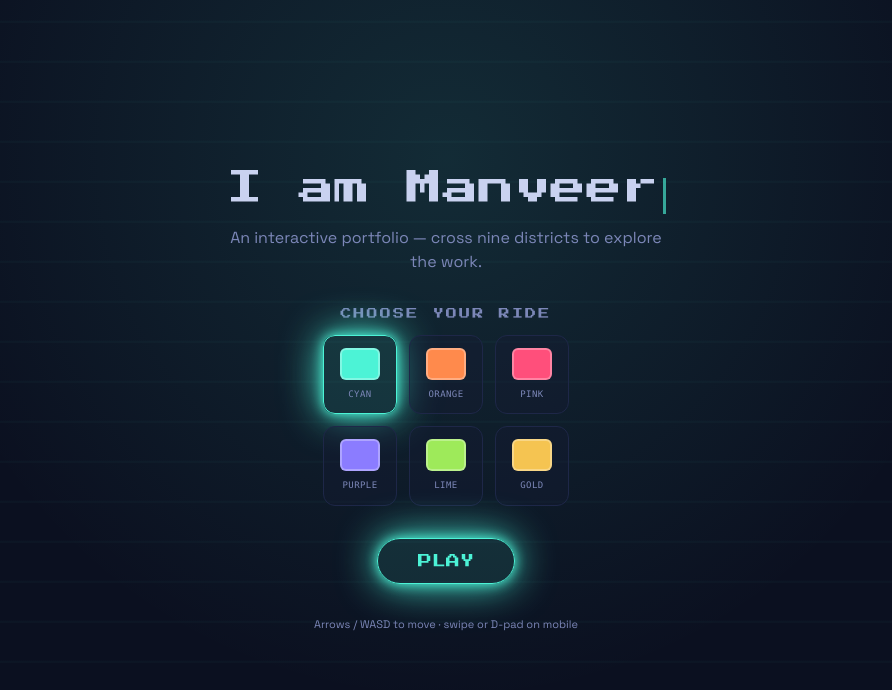
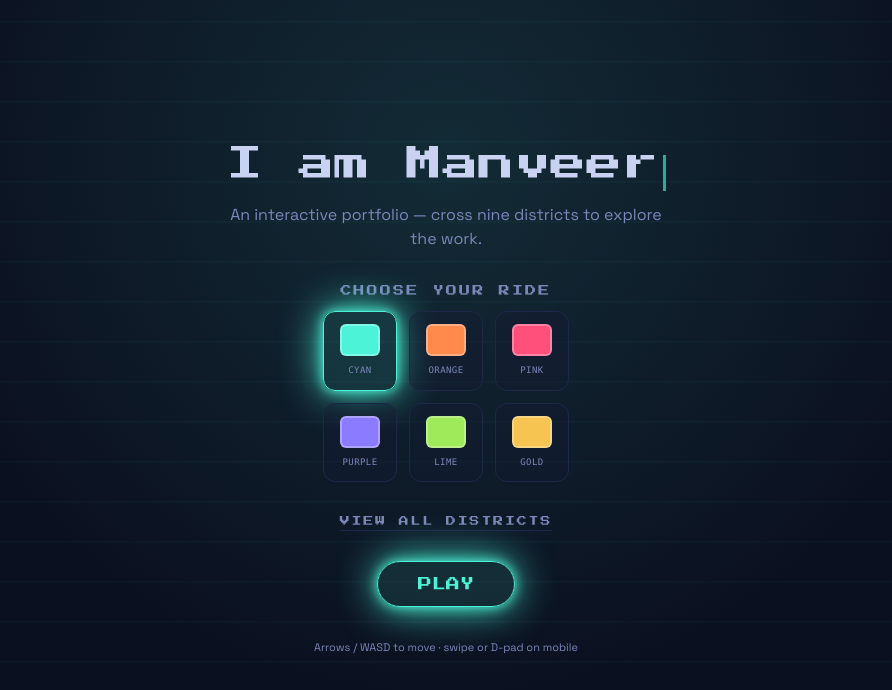
Before and after one commit to manveerplaha/Crosspath, a Next.js app: page / in a window 1280 px wide. Shown: the top 690 px of the page, without its empty margins (194-1086 px from the left). Built offline with nearby package versions, Linux system fonts and the light colour scheme.

Commit message:
Fix district portfolio start and progression

```diff
--- a/src/app/1303/page.tsx
+++ b/src/app/1303/page.tsx
@@ -1,6 +1,7 @@
 "use client";
 
 import { useState } from "react";
+import { useGameStore } from "@/store/useGameStore";
 
 type Signal = {
   id: string;
@@ -71,6 +72,7 @@ const favourites = [
 
 export default function SignalRoomPage() {
   const [activeId, setActiveId] = useState("now");
+  const setPhase = useGameStore((s) => s.setPhase);
   const activeSignal = signals.find((signal) => signal.id === activeId) ?? signals[0]!;
 
   return (
@@ -104,7 +106,10 @@ export default function SignalRoomPage() {
                   type="button"
                   aria-label={`Open ${signal.eyebrow.toLowerCase()} signal`}
                   aria-pressed={isActive}
-                  onClick={() => setActiveId(signal.id)}
+                  onClick={() => {
+                  setPhase("playing");
+                  window.dispatchEvent(new Event("crosspath-resume"));
+                  }}
                   className={`absolute ${signal.position} group z-10 grid h-12 w-12 place-items-center rounded-full border transition duration-300 hover:scale-110 focus-visible:scale-110 sm:h-16 sm:w-16 ${
                     isActive ? colorClasses[signal.color] : "border-mistDim/60 bg-void text-mistDim hover:border-mist hover:text-mist"
                   }`}
--- a/src/app/page.tsx
+++ b/src/app/page.tsx
@@ -23,31 +23,136 @@ export default function Home() {
   const phase = useGameStore((s) => s.phase);
   const resetRun = useGameStore((s) => s.resetRun);
   const setPhase = useGameStore((s) => s.setPhase);
-  const showGame = phase === "playing" || phase === "district" || phase === "complete";
+
+  const viewingPortfolio = useGameStore((s) => s.viewingPortfolio);
+  const setViewingPortfolio = useGameStore(
+    (s) => s.setViewingPortfolio
+  );
+
+  const showGame =
+    phase === "playing" ||
+    phase === "district" ||
+    phase === "complete";
 
   return (
     <main className="relative min-h-dvh overflow-hidden bg-void">
       <LoadingScreen />
 
+      {/* ============================================================
+          VIEW ALL DISTRICTS / PORTFOLIO
+          ============================================================ */}
+      {viewingPortfolio && (
+        <div className="fixed inset-0 z-[60] overflow-y-auto bg-void px-4 py-8">
+          <div className="mx-auto max-w-5xl">
+            <div className="mb-8 flex items-center justify-between">
+              <div>
+                <p className="font-display text-[10px] tracking-[0.3em] text-neon">
+                  CROSSPATH / PORTFOLIO
+                </p>
+
+                <h1 className="mt-2 font-display text-2xl text-mist sm:text-3xl">
+                  ALL DISTRICTS
+                </h1>
+              </div>
+
+              <button
+                type="button"
+                onClick={() => setViewingPortfolio(false)}
+                className="rounded-full border border-duskLight px-4 py-2 font-display text-[10px] text-mistDim transition hover:border-neon hover:text-neon"
+              >
+                ✕ CLOSE
+              </button>
+            </div>
+
+            <div className="grid gap-4 sm:grid-cols-2 lg:grid-cols-3">
+              {DISTRICTS.map((district, index) => (
+                <button
+                  key={district.id}
+                  type="button"
+                  onClick={() => {
+                    /*
+                     * IMPORTANT:
+                     * Use openDistrictFromPortfolio instead of
+                     * openDistrict.
+                     *
+                     * This sets startRow to the selected district's
+                     * actual row, so if someone chooses District 3,
+                     * the game starts at District 3 instead of Row 0.
+                     */
+                    setViewingPortfolio(false);
+
+                    useGameStore
+                      .getState()
+                      .openDistrictFromPortfolio(district.id);
+                  }}
+                  className="group rounded-2xl border border-duskLight bg-dusk/50 p-5 text-left transition hover:-translate-y-1 hover:border-neon hover:shadow-neon"
+                >
+                  <p
+                    className={`font-display text-[9px] tracking-[0.2em] ${
+                      district.accent === "neon"
+                        ? "text-neon"
+                        : district.accent === "amber"
+                          ? "text-amber"
+                          : "text-magenta"
+                    }`}
+                  >
+                    DISTRICT {String(index + 1).padStart(2, "0")}
+                  </p>
+
+                  <h2 className="mt-3 font-display text-lg text-mist">
+                    {district.title}
+                  </h2>
+
+                  <p className="mt-3 line-clamp-3 text-sm leading-relaxed text-mistDim">
+                    {district.summary}
+                  </p>
+
+                  <p className="mt-5 font-display text-[9px] tracking-wider text-mistDim transition group-hover:text-neon">
+                    OPEN DISTRICT →
+                  </p>
+                </button>
+              ))}
+            </div>
+          </div>
+        </div>
+      )}
+
+      {/* ============================================================
+          GAME
+          ============================================================ */}
       {showGame && (
-        <div className="relative mx-auto flex min-h-dvh max-w-2xl flex-col items-center justify-start pt-[calc(2rem+env(safe-area-inset-top))] px-3 pb-6 sm:justify-center sm:pt-6">
+        <div className="relative mx-auto flex min-h-dvh max-w-2xl flex-col items-center justify-start px-3 pb-6 pt-[calc(2rem+env(safe-area-inset-top))] sm:justify-center sm:pt-6">
           <GameRoot />
         </div>
       )}
 
+      {/* ============================================================
+          DISTRICT MODAL
+          ============================================================ */}
       <DistrictModal />
 
+      {/* ============================================================
+          JOURNEY COMPLETE
+          ============================================================ */}
       {phase === "complete" && (
         <motion.div
           initial={{ opacity: 0 }}
           animate={{ opacity: 1 }}
           className="fixed inset-0 z-50 flex flex-col items-center justify-center gap-6 bg-void/95 px-6 text-center"
         >
-          <p className="font-display text-[10px] tracking-[0.3em] text-neon">JOURNEY COMPLETED</p>
-          <h2 className="font-display text-2xl text-mist sm:text-3xl">All {DISTRICTS.length} districts unlocked</h2>
+          <p className="font-display text-[10px] tracking-[0.3em] text-neon">
+            JOURNEY COMPLETED
+          </p>
+
+          <h2 className="font-display text-2xl text-mist sm:text-3xl">
+            All {DISTRICTS.length} districts unlocked
+          </h2>
+
           <p className="max-w-md font-body text-sm text-mistDim">
-            That&apos;s the whole journey, one intersection at a time. Thanks for crossing.
+            That&apos;s the whole journey, one intersection at a time.
+            Thanks for crossing.
           </p>
+
           <div className="flex flex-col gap-3 sm:flex-row">
             <button
               onClick={() => setPhase("playing")}
@@ -55,6 +160,7 @@ export default function Home() {
             >
               CONTINUE
             </button>
+
             <button
               onClick={resetRun}
               className="rounded-full border border-duskLight px-8 py-2.5 font-display text-xs text-mistDim transition hover:border-mist hover:text-mist"
--- a/src/components/DistrictModal.tsx
+++ b/src/components/DistrictModal.tsx
@@ -9,11 +9,13 @@ const accentText: Record<string, string> = {
   amber: "text-amber",
   magenta: "text-magenta",
 };
+
 const accentBorder: Record<string, string> = {
   neon: "border-neon shadow-neon",
   amber: "border-amber shadow-amber",
   magenta: "border-magenta",
 };
+
 const accentSolid: Record<string, string> = {
   neon: "bg-neon shadow-neon",
   amber: "bg-amber shadow-amber",
@@ -23,7 +25,18 @@ const accentSolid: Record<string, string> = {
 export default function DistrictModal() {
   const activeId = useGameStore((s) => s.activeDistrict);
   const closeDistrict = useGameStore((s) => s.closeDistrict);
+  const startRow = useGameStore((s) => s.startRow);
+  const viewingPortfolio = useGameStore((s) => s.viewingPortfolio);
+
   const district = activeId ? districtById(activeId) : null;
+
+  const handleBackToCrossing = () => {
+    closeDistrict();
+
+    if (viewingPortfolio && startRow !== null) {
+      window.dispatchEvent(new Event("crosspath-start-at-row"));
+    }
+  };
 
   return (
     <AnimatePresence>
@@ -43,8 +56,12 @@ export default function DistrictModal() {
             initial={{ y: 60, opacity: 0 }}
             animate={{ y: 0, opacity: 1 }}
             exit={{ y: 40, opacity: 0 }}
-            transition={{ type: "spring", damping: 26, stiffness: 260 }}
-            className={`relative w-full max-w-lg rounded-t-3xl border-t sm:rounded-3xl sm:border bg-dusk p-6 pb-[calc(1.5rem+env(safe-area-inset-bottom))] sm:p-8 ${accentBorder[district.accent]}`}
+            transition={{
+              type: "spring",
+              damping: 26,
+              stiffness: 260,
+            }}
+            className={`relative w-full max-w-lg rounded-t-3xl border-t bg-dusk p-6 pb-[calc(1.5rem+env(safe-area-inset-bottom))] sm:rounded-3xl sm:border sm:p-8 ${accentBorder[district.accent]}`}
           >
             <button
               onClick={closeDistrict}
@@ -54,16 +71,36 @@ export default function DistrictModal() {
               ✕
             </button>
 
-            <p className={`font-display text-[10px] tracking-[0.25em] ${accentText[district.accent]}`}>{district.eyebrow}</p>
-            <h2 className="mt-2 font-display text-xl text-mist sm:text-2xl">{district.title}</h2>
-            <p className="mt-4 font-body text-sm leading-relaxed text-mistDim sm:text-base">{district.summary}</p>
+            <p
+              className={`font-display text-[10px] tracking-[0.25em] ${accentText[district.accent]}`}
+            >
+              {district.eyebrow}
+            </p>
+
+            <h2 className="mt-2 font-display text-xl text-mist sm:text-2xl">
+              {district.title}
+            </h2>
+
+            <p className="mt-4 font-body text-sm leading-relaxed text-mistDim sm:text-base">
+              {district.summary}
+            </p>
 
             {district.stats && (
               <div className="mt-5 grid grid-cols-3 gap-2">
                 {district.stats.map((s) => (
-                  <div key={s.label} className="rounded-xl border border-duskLight bg-void/60 p-3 text-center">
-                    <p className={`font-display text-sm ${accentText[district.accent]}`}>{s.value}</p>
-                    <p className="mt-1 text-[10px] uppercase tracking-wide text-mistDim">{s.label}</p>
+                  <div
+                    key={s.label}
+                    className="rounded-xl border border-duskLight bg-void/60 p-3 text-center"
+                  >
+                    <p
+                      className={`font-display text-sm ${accentText[district.accent]}`}
+                    >
+                      {s.value}
+                    </p>
+
+                    <p className="mt-1 text-[10px] uppercase tracking-wide text-mistDim">
+                      {s.label}
+                    </p>
                   </div>
                 ))}
               </div>
@@ -78,7 +115,10 @@ export default function DistrictModal() {
                   transition={{ delay: 0.06 * i }}
                   className="flex gap-2.5 font-body text-sm text-mist"
                 >
-                  <span className={accentText[district.accent]}>▹</span>
+                  <span className={accentText[district.accent]}>
+                    ▹
+                  </span>
+
                   <span>{b}</span>
                 </motion.li>
               ))}
@@ -89,19 +129,38 @@ export default function DistrictModal() {
                 {district.links.map((link, i) => {
                   const row = (
                     <>
-                      <span className={`font-display text-xs ${accentText[district.accent]}`}>▷ {link.label}</span>
-                      <span className="mt-0.5 block font-body text-xs text-mistDim">{link.detail}</span>
+                      <span
+                        className={`font-display text-xs ${accentText[district.accent]}`}
+                      >
+                        ▷ {link.label}
+                      </span>
+
+                      <span className="mt-0.5 block font-body text-xs text-mistDim">
+                        {link.detail}
+                      </span>
                     </>
                   );
+
                   const rowClass =
                     "block rounded-xl border border-duskLight bg-void/60 px-4 py-3 transition hover:border-mist";
+
                   return link.href ? (
                     <motion.a
                       key={link.label}
                       href={link.href}
                       download={link.download}
-                      target={!link.download && !link.href.startsWith("mailto:") ? "_blank" : undefined}
-                      rel={!link.download && !link.href.startsWith("mailto:") ? "noopener noreferrer" : undefined}
+                      target={
+                        !link.download &&
+                        !link.href.startsWith("mailto:")
+                          ? "_blank"
+                          : undefined
+                      }
+                      rel={
+                        !link.download &&
+                        !link.href.startsWith("mailto:")
+                          ? "noopener noreferrer"
+                          : undefined
+                      }
                       initial={{ opacity: 0, x: -8 }}
                       animate={{ opacity: 1, x: 0 }}
                       transition={{ delay: 0.06 * i }}
@@ -134,10 +193,14 @@ export default function DistrictModal() {
             )}
 
             <motion.button
-              onClick={closeDistrict}
+              onClick={handleBackToCrossing}
               whileTap={{ scale: 0.93 }}
               whileHover={{ scale: 1.03 }}
-              transition={{ type: "spring", stiffness: 400, damping: 15 }}
+              transition={{
+                type: "spring",
+                stiffness: 400,
+                damping: 15,
+              }}
               className={`mt-6 block w-full rounded-full py-3.5 font-display text-xs font-bold tracking-wide text-void shadow-lg sm:hidden ${accentSolid[district.accent]}`}
             >
               ← BACK TO THE CROSSING
--- a/src/components/LoadingScreen.tsx
+++ b/src/components/LoadingScreen.tsx
@@ -201,7 +201,16 @@ export default function LoadingScreen() {
               </div>
             </div>
 
+              <button
+                type="button"
+                onClick={() => useGameStore.getState().setViewingPortfolio(true)}
+                className="font-display text-[10px] tracking-[0.18em] text-mistDim underline decoration-duskLight underline-offset-4 transition hover:text-neon hover:decoration-neon"
+                >
+                VIEW ALL DISTRICTS
+              </button>
+
             <motion.button
+
               whileHover={{ scale: 1.04 }}
               whileTap={{ scale: 0.97 }}
               onClick={() => setPhase("playing")}
--- a/src/game/scenes/GameScene.ts
+++ b/src/game/scenes/GameScene.ts
@@ -48,18 +48,29 @@ export class GameScene extends Phaser.Scene {
     this.worldContainer.add(this.bg);
 
     // Pre-render a window of lanes around the start.
-    for (let r = 0; r <= 12; r++) this.spawnLane(r);
+    const store = useGameStore.getState();
+    const startRow = store.startRow ?? 0;
+
+    for (let r = Math.max(0, startRow - 2); r <= startRow + 12; r++) {
+    this.spawnLane(r);
+}
 
     this.player = new Player(this, Math.floor(COLS / 2));
-    this.player.setPosition(colToX(this.player.gridCol), rowToY(0));
+    this.player.gridRow = startRow;
+    this.player.setPosition(
+    colToX(this.player.gridCol),
+    rowToY(startRow)
+    );
     this.worldContainer.add(this.player.sprite);
 
     this.cameraTargetY = 0;
     this.setupInput();
 
-    const store = useGameStore.getState();
     store.setPhase("playing");
-    store.setCheckpoint(0);
+
+    if (store.startRow !== null) {
+    store.setCheckpoint(store.startRow);
+    }
     audioManager.startAmbient();
 
     this.events.on("shutdown", () => audioManager.stopAmbient());
@@ -180,6 +191,31 @@ export class GameScene extends Phaser.Scene {
     this.ensureLanesAround(this.player.gridRow);
     this.cameraTargetY = this.player.gridRow * TILE;
   }
+
+  restartFromStartRow() {
+  const store = useGameStore.getState();
+  const row = store.startRow;
+
+  if (row === null) return;
+
+  this.inputLocked = true;
+
+  this.ensureLanesAround(row);
+
+  this.player.gridRow = row;
+  this.player.gridCol = Math.floor(COLS / 2);
+
+  this.player.setPosition(
+    colToX(this.player.gridCol),
+    rowToY(row)
+  );
+
+  this.cameraTargetY = row * TILE;
+
+  store.setCheckpoint(row);
+
+  this.inputLocked = false;
+}
 
   // ------------------------------------------------------------ lane mgmt
 
--- a/src/store/useGameStore.ts
+++ b/src/store/useGameStore.ts
@@ -1,26 +1,43 @@
 import { create } from "zustand";
 import type { DistrictId } from "@/data/districts";
 
-export type GamePhase = "loading" | "menu" | "playing" | "district" | "complete";
-export type VehicleColorId = "cyan" | "orange" | "pink" | "purple" | "lime" | "gold" | "crimson";
+export type GamePhase =
+  | "loading"
+  | "menu"
+  | "playing"
+  | "district"
+  | "complete";
+
+export type VehicleColorId =
+  | "cyan"
+  | "orange"
+  | "pink"
+  | "purple"
+  | "lime"
+  | "gold"
+  | "crimson";
 
 interface GameState {
   phase: GamePhase;
   score: number;
   coins: number;
   checkpointRow: number;
+  startRow: number | null;
   unlockedDistricts: DistrictId[];
   activeDistrict: DistrictId | null;
   muted: boolean;
   selectedVehicleColor: VehicleColorId;
   ownedVehicleColors: VehicleColorId[];
+  viewingPortfolio: boolean;
 
   setPhase: (phase: GamePhase) => void;
+  setViewingPortfolio: (value: boolean) => void;
   addScore: (amount: number) => void;
   collectCoin: () => void;
   setCheckpoint: (row: number) => void;
   unlockDistrict: (id: DistrictId) => void;
   openDistrict: (id: DistrictId) => void;
+  openDistrictFromPortfolio: (id: DistrictId) => void;
   closeDistrict: () => void;
   toggleMuted: () => void;
   selectVehicleColor: (color: VehicleColorId) => void;
@@ -33,8 +50,10 @@ export const useGameStore = create<GameState>((set, get) => ({
   score: 0,
   coins: 0,
   checkpointRow: 0,
+  startRow: null,
   unlockedDistricts: [],
   activeDistrict: null,
+  viewingPortfolio: false,
   muted: false,
   selectedVehicleColor: "cyan",
 
@@ -45,22 +64,70 @@ export const useGameStore = create<GameState>((set, get) => ({
   ],
 
   setPhase: (phase) => set({ phase }),
-  addScore: (amount) => set({ score: get().score + amount }),
-  collectCoin: () => set({ coins: get().coins + 1 }),
-  setCheckpoint: (row) => set({ checkpointRow: Math.max(row, get().checkpointRow) }),
+
+  setViewingPortfolio: (value) =>
+    set({ viewingPortfolio: value }),
+
+  addScore: (amount) =>
+    set({ score: get().score + amount }),
+
+  collectCoin: () =>
+    set({ coins: get().coins + 1 }),
+
+  setCheckpoint: (row) =>
+    set({
+      checkpointRow: Math.max(row, get().checkpointRow),
+    }),
+
   unlockDistrict: (id) =>
-    set((s) => (s.unlockedDistricts.includes(id) ? s : { unlockedDistricts: [...s.unlockedDistricts, id] })),
-  openDistrict: (id) => set({ activeDistrict: id, phase: "district" }),
+    set((s) =>
+      s.unlockedDistricts.includes(id)
+        ? s
+        : {
+            unlockedDistricts: [
+              ...s.unlockedDistricts,
+              id,
+            ],
+          }
+    ),
+
+  openDistrict: (id) =>
+    set({
+      activeDistrict: id,
+      phase: "district",
+    }),
+
+  openDistrictFromPortfolio: (id) => {
+    const district = require("@/data/districts").districtById(id);
+
+    set({
+      activeDistrict: id,
+      startRow: district.row,
+      phase: "district",
+    });
+  },
+
   closeDistrict: () =>
     set((s) => ({
       activeDistrict: null,
-      // Closing the final (contact) district is the "you finished the journey"
-      // moment — everything else just returns to normal play.
-      phase: s.activeDistrict === "contact" ? "complete" : "playing",
+
+      // Closing the final (contact) district is the
+      // "you finished the journey" moment.
+      phase:
+        s.activeDistrict === "contact"
+          ? "complete"
+          : "playing",
     })),
-  toggleMuted: () => set({ muted: !get().muted }),
+
+  toggleMuted: () =>
+    set({
+      muted: !get().muted,
+    }),
+
   selectVehicleColor: (color) =>
-  set({ selectedVehicleColor: color }),
+    set({
+      selectedVehicleColor: color,
+    }),
 
   buyVehicleColor: (color, cost) => {
     const state = get();
@@ -83,13 +150,16 @@ buyVehicleColor: (color, cost) => {
 
     return true;
   },
+
   resetRun: () =>
     set({
       score: 0,
       coins: 0,
       checkpointRow: 0,
+      startRow: null,
       unlockedDistricts: [],
       activeDistrict: null,
+      viewingPortfolio: false,
       phase: "menu",
     }),
 }));
```
Also changed, not shown: src/components/PhaserGame.tsx (+36 -10 lines). Lines whose indentation alone changed are shown as unchanged.
